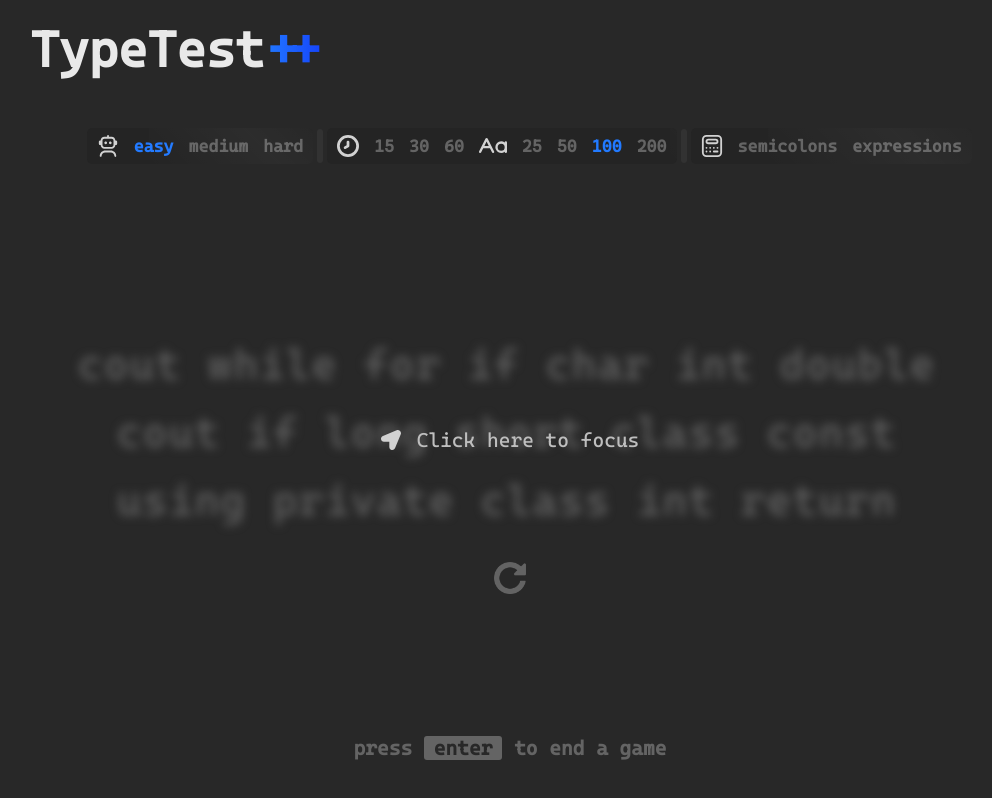
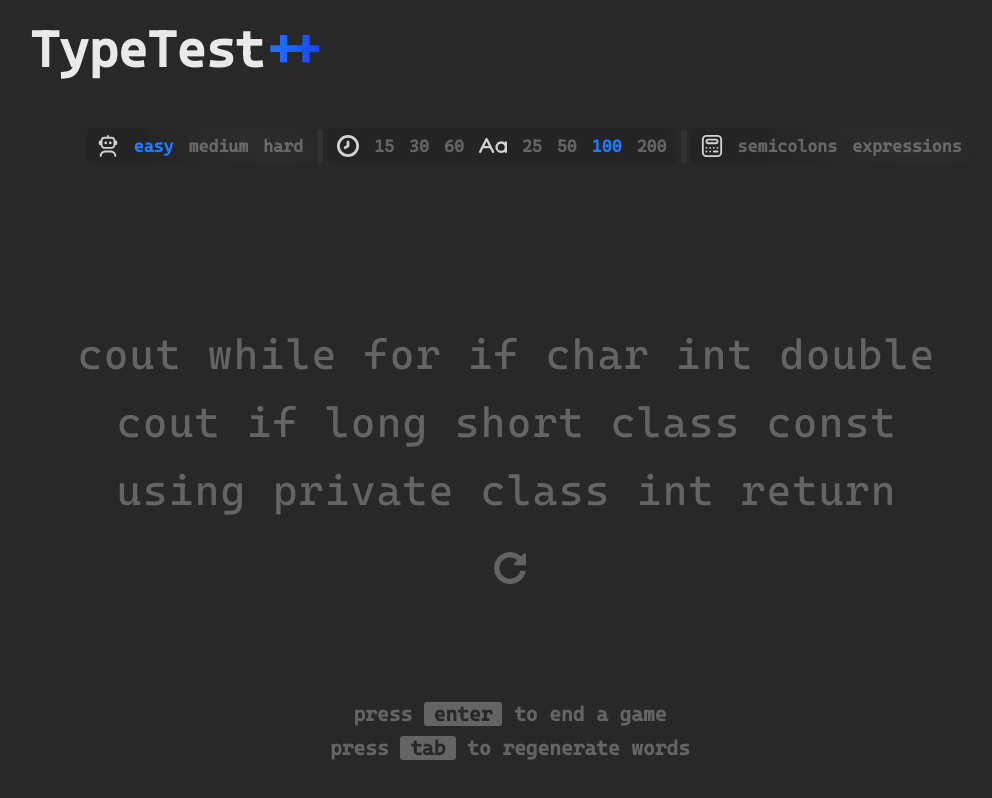
Before and after one commit to neo-brakus/TypeTestCpp, a React (Vite) app: page / in a window 1280 px wide. Shown: the whole page, without its empty margins (130-1122 px from the left). Built offline with nearby package versions, Linux system fonts and the light colour scheme.

Commit message:
added tab to rerender and fixed not blur showing up after restarting

```diff
--- a/src/App.css
+++ b/src/App.css
@@ -202,6 +202,11 @@
     width: fit-content;
     height: fit-content;
     color: #646464;
+    gap: 10px;
+    display: flex;
+    justify-content: center;
+    align-items: center;
+    flex-direction: column;
 }
 
 div.tip {
--- a/src/App.jsx
+++ b/src/App.jsx
@@ -103,6 +103,9 @@
           <div className="tip">
             press <span>enter</span> to end a game
           </div>
+          <div className="tip">
+            press <span>tab</span> to regenerate words
+          </div>
         </div>
       </div>
     </div>
--- a/src/TypingArea/TypingArea.css
+++ b/src/TypingArea/TypingArea.css
@@ -6,6 +6,7 @@
     justify-content: center;
     opacity: 1;
     transition: opacity 0.25s ease-in-out;
+    outline: none;
 }
 
 div.typing-area {
@@ -61,7 +62,7 @@
     align-items: center;
     flex-direction: row;
     gap: 16px;
-    opacity: 1;
+    opacity: 0;
     transition: opacity 0.3s ease-in-out;
 }
 
--- a/src/TypingArea/TypingArea.jsx
+++ b/src/TypingArea/TypingArea.jsx
@@ -8,7 +8,7 @@
 function TypingArea({syntax, type, semicolons, expressions, gameStartedFunct}) {
   const [words, setWords] = useState(null);
   const [input, setInput] = useState("");
-  const [focused, setFocused] = useState(false);
+  const [focused, setFocused] = useState(true);
   const [wordChanged, setWordChanged] = useState(false);
   const [activeWordIndex, setActiveWordIndex] = useState(0);
   const inputRef = useRef(null);
@@ -24,8 +24,20 @@
   let inputList = input.split(" ");
 
   useEffect(() => {
-    generatedCodeRef.current.style.filter = focused? "blur(0px)": "blur(5px)";
-    focusRef.current.style.opacity = focused? "0" : "1";
+    if (gameEnded && typingContainerRef.current) {
+      typingContainerRef.current.focus();
+      return;
+    }
+    if(!gameEnded && inputRef.current) {
+      inputRef.current.focus();
+    }
+  }, [gameEnded]);
+
+  useEffect(() => {
+    if(!gameEnded) {
+      generatedCodeRef.current.style.filter = focused? "blur(0px)": "blur(5px)";
+      focusRef.current.style.opacity = focused? "0" : "1";
+    }
   }, [focused]);
 
   const transitionSetOpacity = () => {
@@ -41,6 +53,7 @@
 
   const handleGameEnded = () => {
     setGameEnded(true);
+    setFocused(false);
 
     const inputList = input.split(" ");
     let time = timeLeft > 0 ? timeLeft : 1;
@@ -140,16 +153,28 @@
   }, []);
 
   return (
-    <div className="typing-container" ref={typingContainerRef}>
+    <div className="typing-container" ref={typingContainerRef}
+         tabIndex={0}
+    onKeyDown={(event) =>{
+      if (event.key === "Enter" && gameEnded) {
+        event.preventDefault();
+        resetGame();
+      }
+      if(event.key === "Tab" && !gameStarted && !gameEnded) {
+        event.preventDefault();
+        resetGame();
+      }
+    }}>
       <div
         className="timer"
         style={gameStarted && !gameEnded && type.split(" ")[0] === "time"? { opacity: 1 } : { opacity: 0 }}>
         {timeLeft}
       </div>
       {
+        !gameEnded &&
         <div className={"focus"} ref={focusRef}>
           <img className="cursor" src={"./Images/cursor.svg"} alt={"cursor"}></img><p>Click here to focus</p>
-      </div>
+        </div>
       }
       {gameEnded &&
         <div className="result-container-grid">
```
